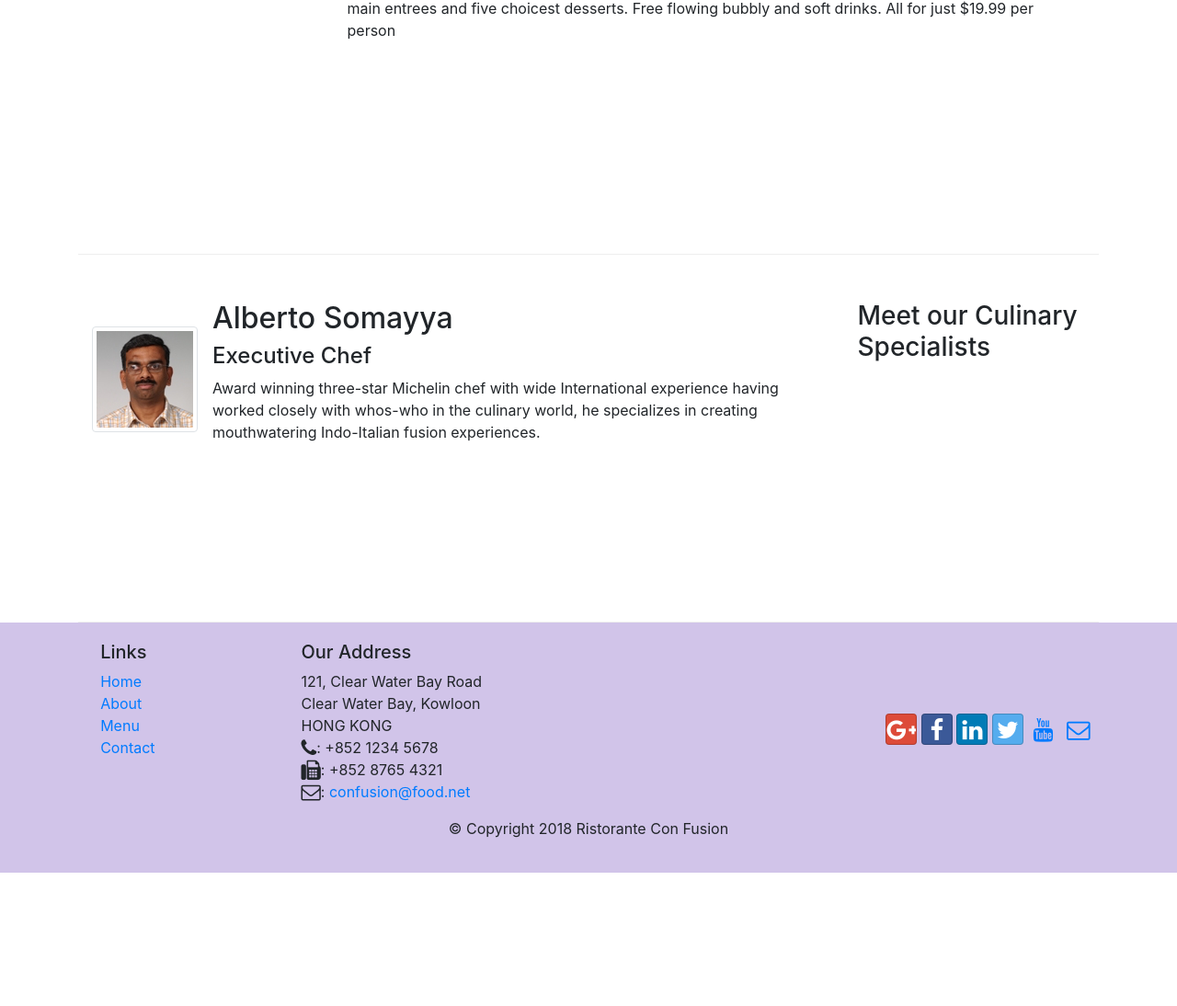
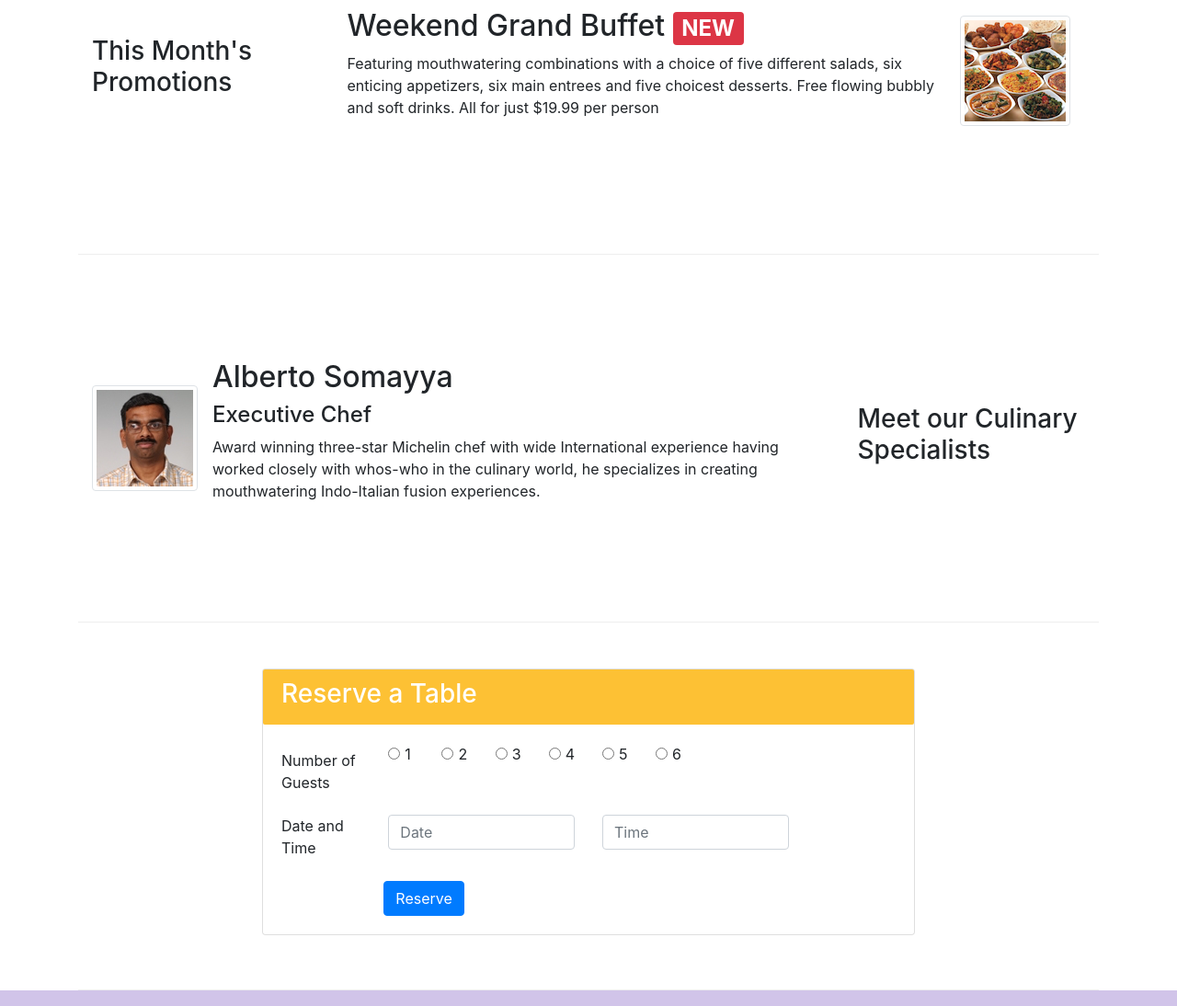
Before and after one commit to RajuKirito/Bootstrap, a website: page index.html in a window 1280 px wide. Shown: the part 845-1939 px from the top of the page at 92% size. Before the commit the page ends 1794 px from the top, so only its background shows below. Drawn offline with nearby package versions, Linux system fonts and the light colour scheme.

Commit message:
assignment2

```diff
--- a/css/styles.css
+++ b/css/styles.css
@@ -31,3 +31,11 @@ body{
 .navbar-dark{
     background-color: #512DA8;
 }
+
+.formhead{
+    background-color: #FDC134;
+    color: white;
+    margin:0px;
+    padding:10px 20px 8px 20px;
+    border-radius: 2px;
+}
--- a/index.html
+++ b/index.html
@@ -43,15 +43,18 @@
                     <h1>Ristorante con Fusion</h1>
                     <p>We take inspiration from the World's best cuisines, and create a unique fusion experience. Our lipsmacking creations will tickle your culinary senses!</p>
                 </div>
-                <div class = 'col-12 col-sm align-self-center'>
+                <div class = 'col-12 col-sm-3 align-self-center'>
                     <img src="img/logo.png" class="img-fluid">
+                </div>
+                <div class = 'col-12 col-sm-3 align-self-center'>
+                    <a href="#form"><button type="button" class="btn btn-warning">Reserve Table</button></a>
                 </div>
             </div>
         </div>
     </header>
 
     <div class = 'container'>
-        <div class = 'row row-content'>
+        <div class = 'row row-content align-items-center'>
             <div class = 'col-12 col-sm-4 order-sm-last col-md-3'>
                 <h3>Our Lipsmacking Culinary Creations</h3>
             </div>
@@ -67,17 +70,22 @@
         </div>
 
 
-        <div class = 'row row-content'>
+        <div class = 'row row-content align-items-center'>
             <div class = 'col-12 col-sm-4 col-md-3'>
                 <h3>This Month's Promotions</h3>
             </div>
             <div class = 'col col-sm col-md'>
-                <h2>Weekend Grand Buffet</h2>
-                <p>Featuring mouthwatering combinations with a choice of five different salads, six enticing appetizers, six main entrees and five choicest desserts. Free flowing bubbly and soft drinks. All for just $19.99 per person </p>
-            </div>
+                <div class = 'media'>
+                    <div class = 'media-body'>
+                        <h2>Weekend Grand Buffet <span class = 'badge badge-danger'>NEW</span></h2>
+                        <p>Featuring mouthwatering combinations with a choice of five different salads, six enticing appetizers, six main entrees and five choicest desserts. Free flowing bubbly and soft drinks. All for just $19.99 per person </p>
+                    </div>
+                    <img class = 'd-flex mr-3 img-thumbnail align-self-center' src="img/buffet.png" alt="buffet">
+                </div>
+                </div>
         </div>
 
-        <div class = 'row row-content'>
+        <div class = 'row row-content align-items-center'>
             <div class = 'col-12 col-sm-4 order-sm-last col-md-3'>
                 <h3>Meet our Culinary Specialists</h3>
             </div>
@@ -89,6 +97,75 @@
                         <h4>Executive Chef</h4>
                         <p>Award winning three-star Michelin chef with wide International experience having worked closely with whos-who in the culinary world, he specializes in creating mouthwatering Indo-Italian fusion experiences. </p>
                      </div>
+                </div>
+            </div>
+        </div>
+
+        <div class = 'row row-content' id = 'form'>
+            <div class = 'col-12 col-sm-8 offset-sm-2'>
+                <div class = 'card'>
+                    <div class = 'formhead'>
+                        <h3>Reserve a Table</h3>
+                    </div>
+                    <div class = 'card-body'>
+                        <form action="">
+                            <div class = 'form-group row'>
+                                <div class = 'col-12 col-sm-2'>
+                                    <label for="guests" class ='col-form-label'>Number of Guests</label>
+                                </div>
+                                <div class = 'col-1'>
+                                    <div class = 'form-check-inline'>
+                                        <input class = 'form-check-input' type="radio" id = '1' name = 'guests'>
+                                        <label class = 'form-check-label' for="1">1</label>
+                                    </div>
+                                </div>
+                                <div class = 'col-1'>
+                                    <div class = 'form-check-inline'>
+                                        <input class = 'form-check-input' type="radio" id = '2' name = 'guests'>
+                                        <label class = 'form-check-label' for="2">2</label>
+                                    </div>
+                                </div>
+                                <div class = 'col-1'>
+                                    <div class = 'form-check-inline'>
+                                        <input class = 'form-check-input' type="radio" id = '3' name = 'guests'>
+                                        <label class = 'form-check-label' for="3">3</label>
+                                    </div>
+                                </div>
+                                <div class = 'col-1'>
+                                    <div class = 'form-check-inline'>
+                                        <input class = 'form-check-input' type="radio" id = '4' name = 'guests'>
+                                        <label class = 'form-check-label' for="4">4</label>
+                                    </div>
+                                </div>
+                                <div class = 'col-1'>
+                                    <div class = 'form-check-inline'>
+                                        <input class = 'form-check-input' type="radio" id = '5' name = 'guests'>
+                                        <label class = 'form-check-label' for="5">5</label>
+                                    </div>
+                                </div>
+                                <div class = 'col-1'>
+                                    <div class = 'form-check-inline'>
+                                        <input class = 'form-check-input' type="radio" id = '6' name = 'guests'>
+                                        <label class = 'form-check-label' for="6">6</label>
+                                    </div>
+                                </div>
+                            </div>
+                            <div class ='row form-group'>
+                                <div class ='col-12 col-sm-2'>
+                                    <label for="dandt">Date and Time</label>
+                                </div>
+                                <div class = 'col-12 col-sm-4'>
+                                    <input class = 'form-control' type="text" id = 'date' name = 'dandt' placeholder="Date">
+                                </div>
+                                <div class = 'col-12  col-sm-4'>
+                                    <input class = 'form-control' type="text" id = 'time' name = 'dandt' placeholder = "Time">
+                                </div>
+                            </div>
+                            <div class = 'offset-sm-2'>
+                                <button type="button" class="btn btn-primary">Reserve</button>
+                            </div>
+                        </form>
+                    </div>
                 </div>
             </div>
         </div>
```
